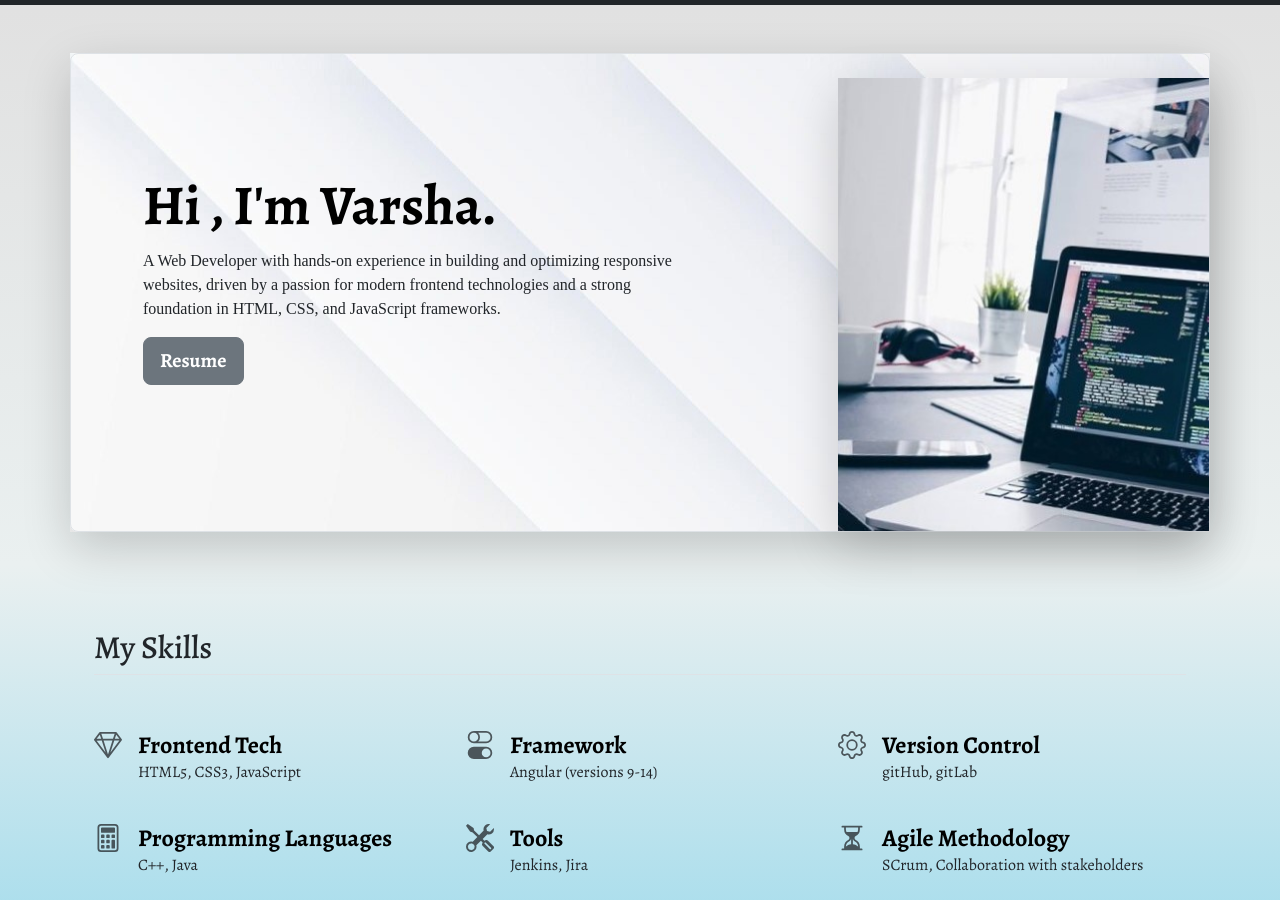
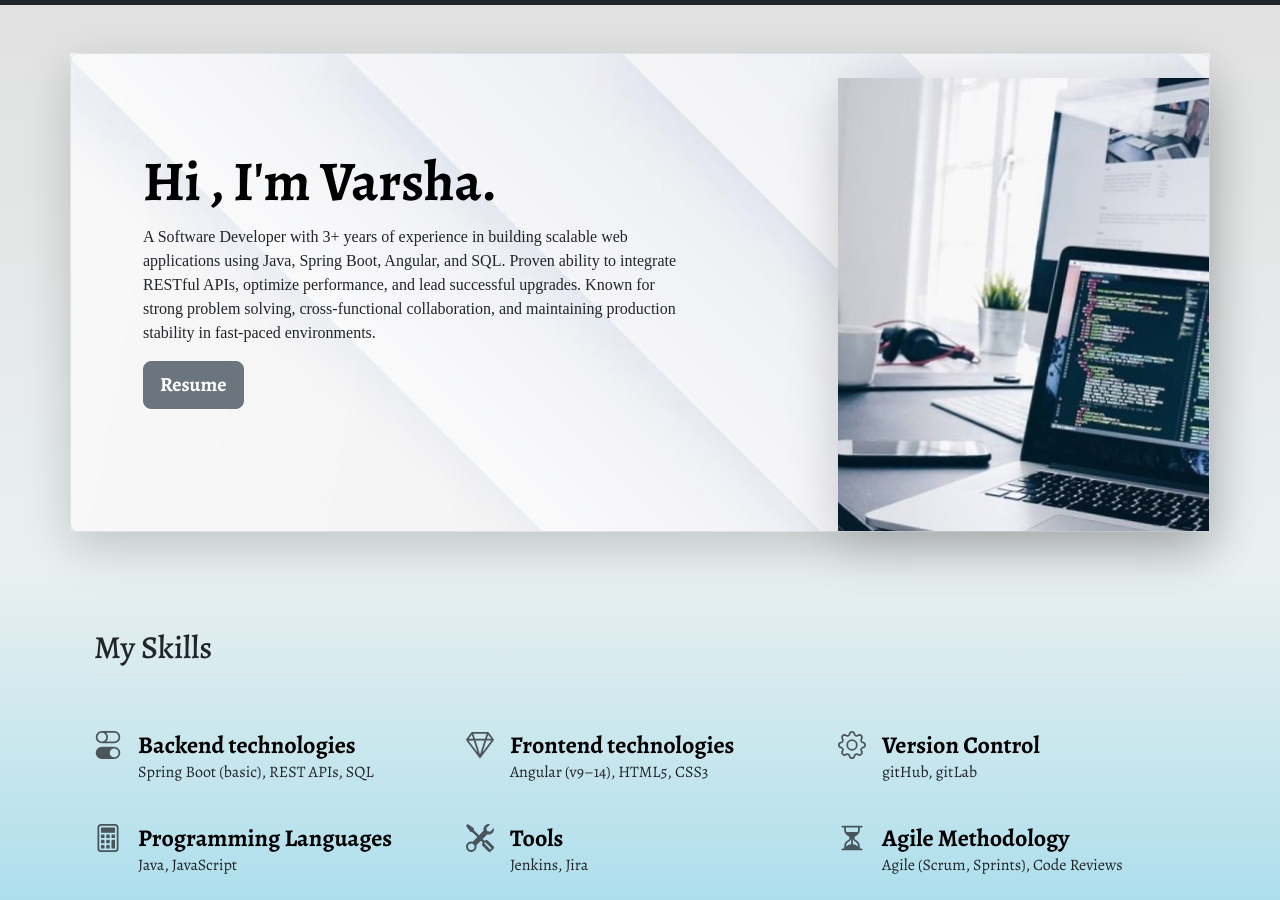
Before and after one commit to VarshaKavalipati/portfolio, a plain HTML site: page index.html in a window 1280 px wide. Shown: the part 52-952 px from the top of the page. Drawn offline with nearby package versions, Linux system fonts and the light colour scheme; a web font is replaced by a local one.

Commit message:
Update index.html
frontend to backend

```diff
--- a/index.html
+++ b/index.html
@@ -85,7 +85,16 @@
       <div class="col-lg-7 p-3 p-lg-5 pt-lg-3">
         <h2 class="display-4 fw-bold lh-1 text-body-emphasis fontnew">Hi , I'm Varsha.</h2>
         <p class="lead"></p>
-        <p class="lead fontg" style="font-size: medium;">A Web Developer with hands-on experience in building and optimizing responsive websites, driven by a passion for modern frontend technologies and a strong foundation in HTML, CSS, and JavaScript frameworks.</p>
+        <p class="lead fontg" style="font-size: medium;">A Software Developer with 3+ years of
+          experience in building scalable web
+          applications using Java, Spring Boot,
+          Angular, and SQL. Proven ability to
+          integrate RESTful APIs, optimize
+          performance, and lead successful
+          upgrades. Known for strong problem
+          solving, cross-functional collaboration,
+          and maintaining production stability in
+          fast-paced environments. </p>
         <div class="d-grid gap-2 d-md-flex justify-content-md-start mb-4 mb-lg-3">
           <button type="button" class="btn btn-secondary btn-lg px-3 me-md-2 fw-bold" fdprocessedid="19wror"><a
               class="nav-link active bdresume" href="./public/experience.html">Resume</a></button>
@@ -103,25 +112,26 @@
 
       <div class="row row-cols-1 row-cols-sm-2 row-cols-md-3 row-cols-lg-3 g-4 py-5">
         <div class="col d-flex align-items-start">
+          <svg class="bi text-body-secondary flex-shrink-0 me-3" width="1.75em" height="1.75em" xmlns="http://www.w3.org/2000/svg" fill="currentColor" class="bi bi-toggles" viewBox="0 0 16 16">
+            <path d="M4.5 9a3.5 3.5 0 1 0 0 7h7a3.5 3.5 0 1 0 0-7zm7 6a2.5 2.5 0 1 1 0-5 2.5 2.5 0 0 1 0 5m-7-14a2.5 2.5 0 1 0 0 5 2.5 2.5 0 0 0 0-5m2.45 0A3.5 3.5 0 0 1 8 3.5 3.5 3.5 0 0 1 6.95 6h4.55a2.5 2.5 0 0 0 0-5zM4.5 0h7a3.5 3.5 0 1 1 0 7h-7a3.5 3.5 0 1 1 0-7"/>
+          </svg>
+          <div>
+            <h3 class="fw-bold mb-0 fs-4 text-body-emphasis">Backend technologies</h3>
+            <p>Spring Boot (basic), REST APIs, SQL</p>
+          </div>
+        </div>
+        <div class="col d-flex align-items-start">
           <svg class="bi text-body-secondary flex-shrink-0 me-3" width="1.75em" height="1.75em" xmlns="http://www.w3.org/2000/svg" fill="currentColor" class="bi bi-gem" viewBox="0 0 16 16">
             <path d="M3.1.7a.5.5 0 0 1 .4-.2h9a.5.5 0 0 1 .4.2l2.976 3.974c.149.185.156.45.01.644L8.4 15.3a.5.5 0 0 1-.8 0L.1 5.3a.5.5 0 0 1 0-.6zm11.386 3.785-1.806-2.41-.776 2.413zm-3.633.004.961-2.989H4.186l.963 2.995zM5.47 5.495 8 13.366l2.532-7.876zm-1.371-.999-.78-2.422-1.818 2.425zM1.499 5.5l5.113 6.817-2.192-6.82zm7.889 6.817 5.123-6.83-2.928.002z"/>
           </svg>
           </svg>
           <div>
-            <h3 class="fw-bold mb-0 fs-4 text-body-emphasis">Frontend Tech</h3>
-            <p>HTML5, CSS3, JavaScript</p>
+            <h3 class="fw-bold mb-0 fs-4 text-body-emphasis">Frontend technologies</h3>
+            <p>Angular (v9–14), HTML5, CSS3</p>
 
           </div>
         </div>
-        <div class="col d-flex align-items-start">
-          <svg class="bi text-body-secondary flex-shrink-0 me-3" width="1.75em" height="1.75em" xmlns="http://www.w3.org/2000/svg" fill="currentColor" class="bi bi-toggles" viewBox="0 0 16 16">
-            <path d="M4.5 9a3.5 3.5 0 1 0 0 7h7a3.5 3.5 0 1 0 0-7zm7 6a2.5 2.5 0 1 1 0-5 2.5 2.5 0 0 1 0 5m-7-14a2.5 2.5 0 1 0 0 5 2.5 2.5 0 0 0 0-5m2.45 0A3.5 3.5 0 0 1 8 3.5 3.5 3.5 0 0 1 6.95 6h4.55a2.5 2.5 0 0 0 0-5zM4.5 0h7a3.5 3.5 0 1 1 0 7h-7a3.5 3.5 0 1 1 0-7"/>
-          </svg>
-          <div>
-            <h3 class="fw-bold mb-0 fs-4 text-body-emphasis">Framework</h3>
-            <p>Angular (versions 9-14)</p>
-          </div>
-        </div>
+
         <div class="col d-flex align-items-start">
           <svg class="bi text-body-secondary flex-shrink-0 me-3" xmlns="http://www.w3.org/2000/svg" width="1.75em" height="1.75em" fill="currentColor" class="bi bi-gear" viewBox="0 0 16 16">
             <path d="M8 4.754a3.246 3.246 0 1 0 0 6.492 3.246 3.246 0 0 0 0-6.492M5.754 8a2.246 2.246 0 1 1 4.492 0 2.246 2.246 0 0 1-4.492 0"/>
@@ -139,7 +149,7 @@
           </svg>
           <div>
             <h3 class="fw-bold mb-0 fs-4 text-body-emphasis">Programming Languages</h3>
-            <p>C++, Java</p>
+            <p>Java, JavaScript</p>
           </div>
         </div>
         <div class="col d-flex align-items-start">
@@ -158,7 +168,7 @@
           </svg>
           <div>
             <h3 class="fw-bold mb-0 fs-4 text-body-emphasis">Agile Methodology</h3>
-            <p>SCrum, Collaboration with stakeholders</p>
+            <p> Agile (Scrum, Sprints), Code Reviews</p>
           </div>
         </div>
       </div>
```
